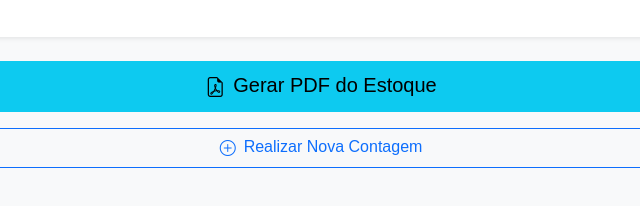
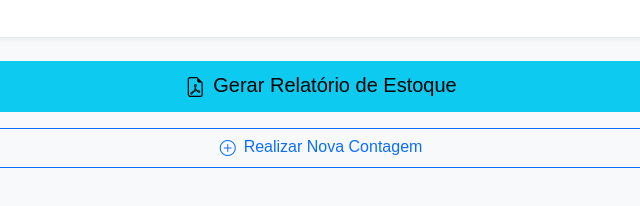
Before and after one commit to patrickfmartins99-spec/gestor-de-bebidas, a plain HTML site: page bebidas-estoque.html in a window 1280 px wide. Shown: the part 582-788 px from the top of the page, 319-959 px from the left. Drawn offline with nearby package versions, Linux system fonts and the light colour scheme.

Commit message:
Update bebidas-estoque.html

```diff
--- a/bebidas-estoque.html
+++ b/bebidas-estoque.html
@@ -7,7 +7,7 @@
     <link href="https://cdn.jsdelivr.net/npm/bootstrap@5.3.0/dist/css/bootstrap.min.css" rel="stylesheet">
     <link rel="stylesheet" href="https://cdn.jsdelivr.net/npm/bootstrap-icons@1.11.3/font/bootstrap-icons.min.css">
     <link rel="stylesheet" href="style.css">
-    <script src="https://cdnjs.cloudflare.com/ajax/libs/html2pdf.js/0.10.1/html2pdf.bundle.min.js"></script>
+    <!-- Removida a importação do html2pdf.js -->
 </head>
 <body class="bg-light">
 
@@ -103,7 +103,7 @@
 
             <div class="d-grid gap-2 mt-4">
                 <button id="btnGerarPdfEstoqueBebidas" class="btn btn-info btn-lg">
-                    <i class="bi bi-file-earmark-pdf me-2"></i>Gerar PDF do Estoque
+                    <i class="bi bi-file-earmark-pdf me-2"></i>Gerar Relatório de Estoque
                 </button>
                 <a href="index.html" class="btn btn-outline-primary mt-2">
                     <i class="bi bi-plus-circle me-2"></i>Realizar Nova Contagem
@@ -119,7 +119,8 @@
 
     <!-- Scripts JavaScript -->
     <script src="https://cdn.jsdelivr.net/npm/bootstrap@5.3.0/dist/js/bootstrap.bundle.min.js"></script>
-    <script src="pdf-generator.js"></script>
+    <!-- Removido o pdf-generator.js -->
     <script src="bebidas.js"></script>
+    <script src="relatorio-mobile.js"></script> <!-- Novo script adicionado -->
 </body>
 </html>
```
